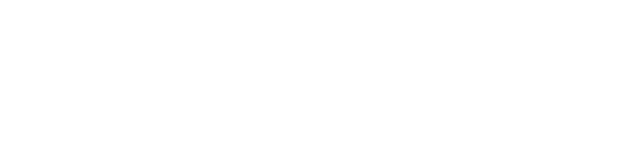
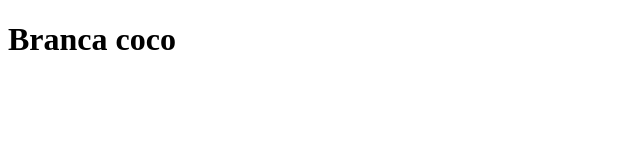
Before and after one commit to JauDev/M05_G02_ProvaGitHub, a plain HTML site: page index.html in a window 1280 px wide. Shown: the whole page, without its empty margins (0-640 px from the left). Drawn offline with Linux system fonts and the light colour scheme.

Commit message:
Primer comit coco

```diff
--- a/index.html
+++ b/index.html
@@ -7,6 +7,8 @@
             <title>M05_G02_ProvaGitHub</title>
         </head>
         <body>
-
+            <header>
+                <h1>Branca coco</h1>
+            </header>
         </body>
     </html>
```
